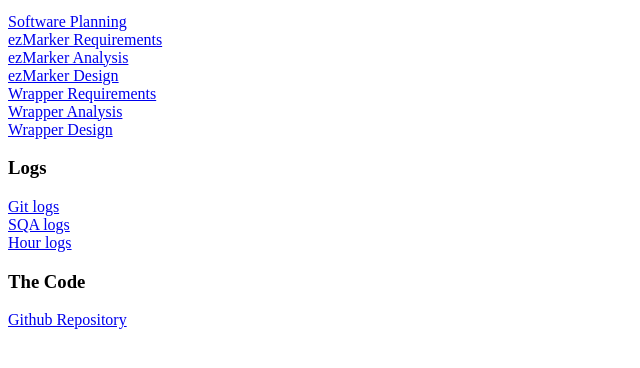
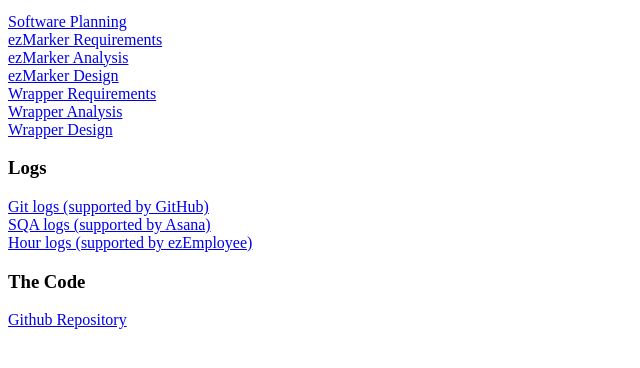
Before and after one commit to Sjohnston3700/CP317_MLS_Project, a PHP site: page /final_submission/final_submission.php in a window 1280 px wide. Shown: the part 190-558 px from the top of the page, without its empty margins (0-640 px from the left). Run offline with PHP 8.4, Linux system fonts and the light colour scheme.

Commit message:
Clarified origin of logs

```diff
--- a/php/views/final_submission/final_submission.php
+++ b/php/views/final_submission/final_submission.php
@@ -14,9 +14,9 @@
 <a href="index.php?page=design_wrapper">Wrapper Design</a><br>
 
 <h3>Logs</h3>
-<a href="logs/git">Git logs</a><br>
-<a href="logs/sqa">SQA logs</a><br>
-<a href="logs/hours">Hour logs</a><br>
+<a href="logs/git">Git logs (supported by GitHub)</a><br>
+<a href="logs/sqa">SQA logs (supported by Asana)</a><br>
+<a href="logs/hours">Hour logs (supported by ezEmployee)</a><br>
 
 <h3>The Code</h3>
 <a href="https://github.com/Sjohnston3700/CP317_MLS_Project">Github Repository</a><br>
--- a/php/views/final_submission/final_submission_doc.php
+++ b/php/views/final_submission/final_submission_doc.php
@@ -35,8 +35,8 @@
 		</ul>
 		<li>Log files</li>
 		<ul>
-			<li>Git logs</li>
-			<li>SQA logs</li>
+			<li>Git logs (supported by GitHub)</li>
+			<li>SQA logs (supported by Asana)</li>
 			<li>Hour logs (supported by ezEmployee)</li>
 		</ul>
 	</ul>
```
